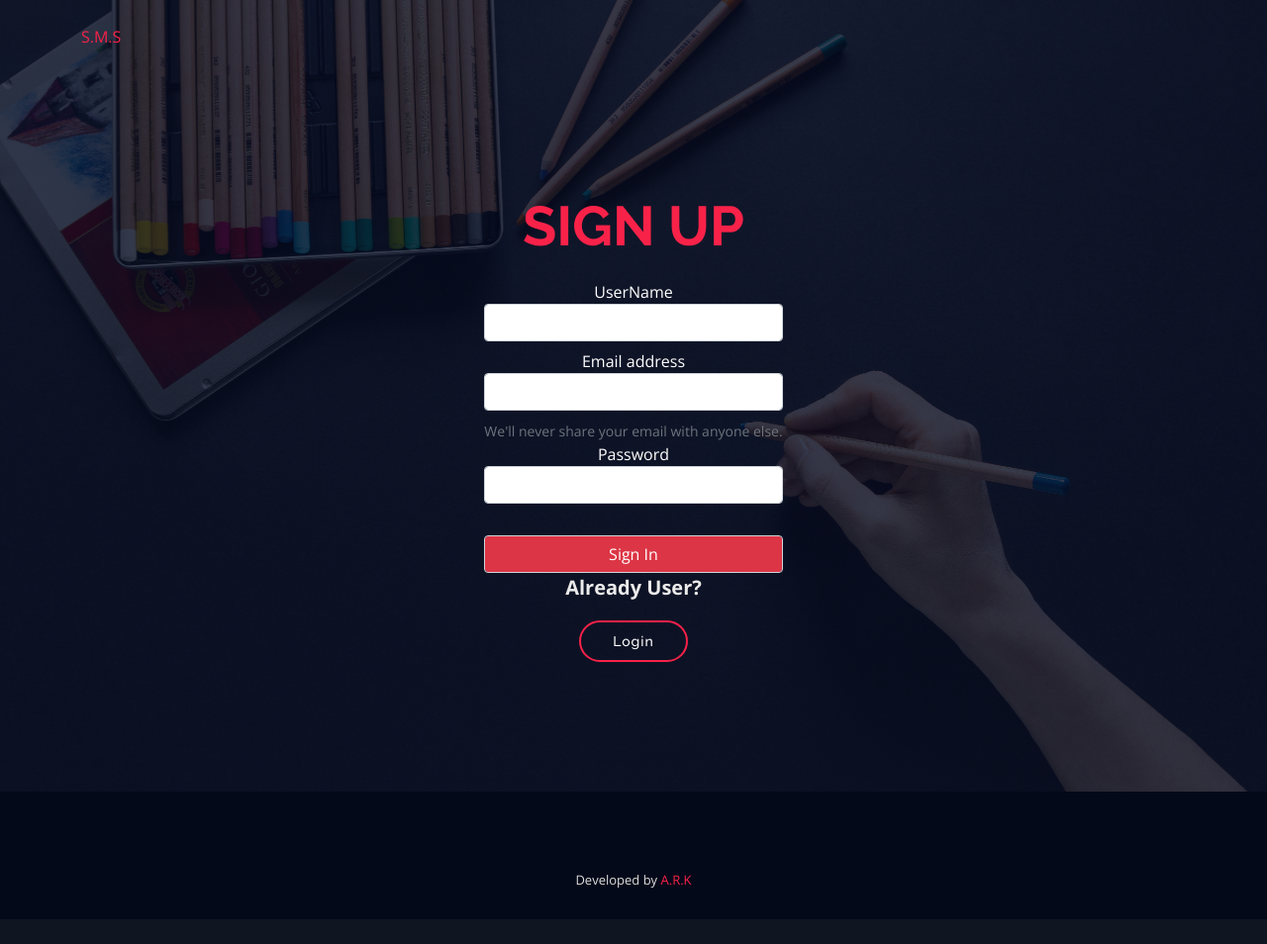
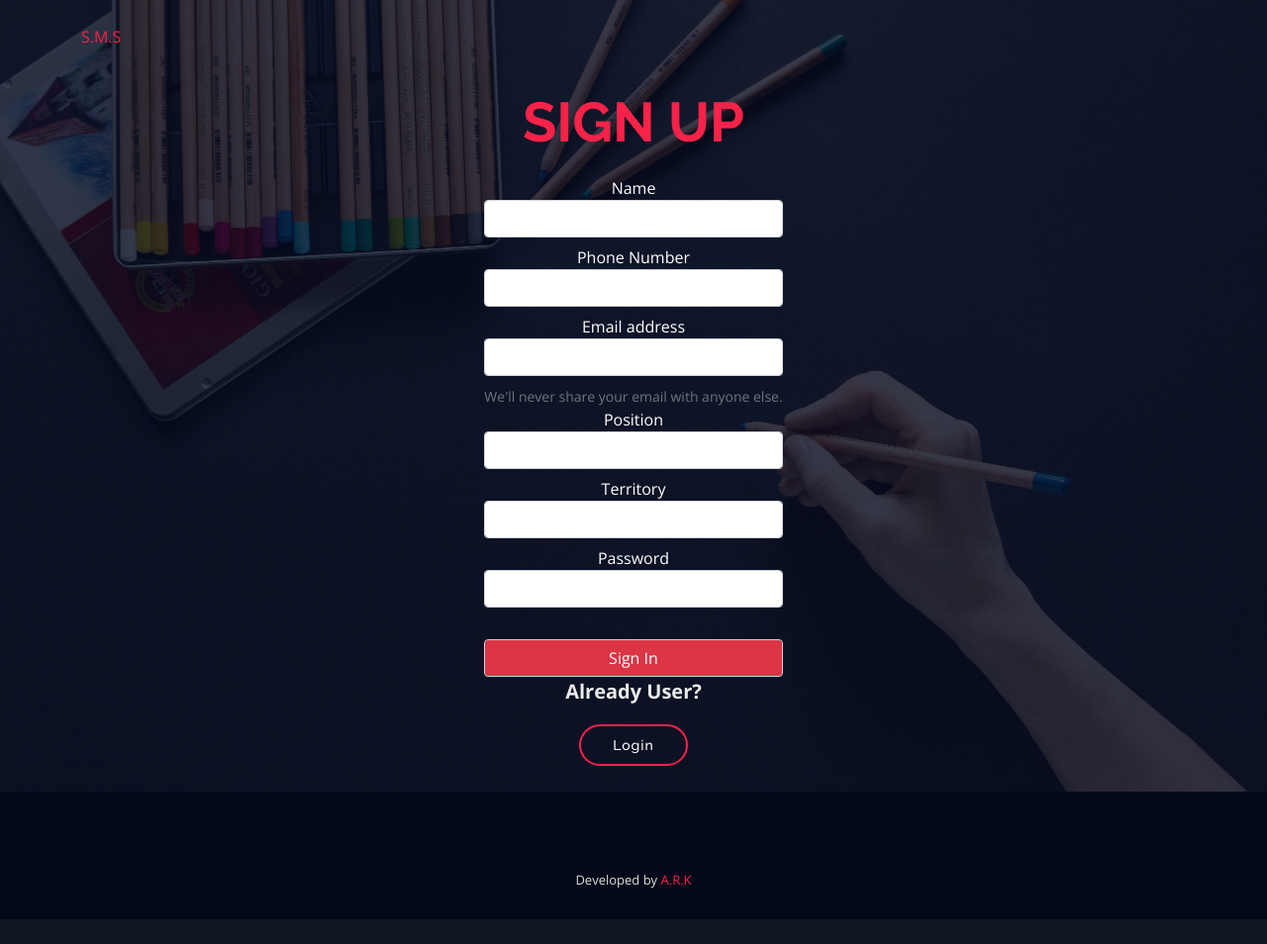
Before and after one commit to ashwinchandra08/CRM, a Flask app: page /signup in a window 1280 px wide. Shown: the whole page at 99% size. Run offline with Flask 2, Linux system fonts and the light colour scheme; parts of the project's set-up code (start-up, migrations or seed data) failed here and were passed over; some libraries are stand-ins or nearby versions.

Commit message:
Signup and Login to salesman attribute

```diff
--- a/student management/main.py
+++ b/student management/main.py
@@ -18,8 +18,8 @@ login_manager=LoginManager(app)
 login_manager.login_view='login'
 
 @login_manager.user_loader
-def load_user(user_id):
-    return User.query.get(int(user_id))
+def load_user(user_S_ID):
+    return Salesman.query.get(int(user_S_ID))
 
 
 
@@ -59,13 +59,14 @@ class Product(db.Model):
     Price = id=db.Column(db.Integer)
 
 
-class Salesman(db.Model):
-    S_ID = db.Column(db.Integer, primary_key=True)
+class Salesman(UserMixin,db.Model):
+    id = db.Column(db.Integer, primary_key=True)
     Name = db.Column(db.String(100))
     Phone_No = db.Column(db.Integer)
-    Email=db.Column(db.String(100))
+    Email=db.Column(db.String(100),unique=True)
     Position=db.Column(db.String(100))
     Territory=db.Column(db.String(100))
+    password=db.Column(db.String(1000))
 
 
     # Define other attributes for the Salesman table
@@ -86,13 +87,13 @@ class Trig(db.Model):
     action=db.Column(db.String(100))
     timestamp=db.Column(db.String(100))
 
-
+'''
 class User(UserMixin,db.Model):
     id=db.Column(db.Integer,primary_key=True)
     username=db.Column(db.String(50))
     email=db.Column(db.String(50),unique=True)
     password=db.Column(db.String(1000))
-
+'''
 
 
 
@@ -204,10 +205,14 @@ def edit(Cust_ID):
 @app.route('/signup',methods=['POST','GET'])
 def signup():
     if request.method == "POST":
-        username=request.form.get('username')
-        email=request.form.get('email')
+        Name=request.form.get('Name')
+        Email=request.form.get('Email')
+        Phone_No = request.form.get("Phone_No")
+        Position = request.form.get("Position")
+        Territory = request.form.get("Territory")
         password=request.form.get('password')
-        user=User.query.filter_by(email=email).first()
+
+        user=Salesman.query.filter_by(Email=Email).first()
         if user:
             flash("Email Already Exist","warning")
             return render_template('/signup.html')
@@ -216,7 +221,7 @@ def signup():
         # new_user=db.engine.execute(f"INSERT INTO `user` (`username`,`email`,`password`) VALUES ('{username}','{email}','{encpassword}')")
 
         # this is method 2 to save data in db
-        newuser=User(username=username,email=email,password=encpassword)
+        newuser=Salesman(Name=Name,Phone_No = Phone_No,Email=Email,Position=Position,Territory=Territory, password=encpassword)
         db.session.add(newuser)
         db.session.commit()
         flash("Signup Succes Please Login","success")
@@ -229,9 +234,9 @@ def signup():
 @app.route('/login',methods=['POST','GET'])
 def login():
     if request.method == "POST":
-        email=request.form.get('email')
+        Email=request.form.get('Email')
         password=request.form.get('password')
-        user=User.query.filter_by(email=email).first()
+        user=Salesman.query.filter_by(Email=Email).first()
 
         if user and check_password_hash(user.password,password):
             login_user(user)
--- a/student management/static/assets/js/main.js
+++ b/student management/static/assets/js/main.js
@@ -6,6 +6,7 @@
 */
 !(function($) {
   "use strict";
+
 
   // Back to top button
   $(window).scroll(function() {
--- a/student management/templates/login.html
+++ b/student management/templates/login.html
@@ -22,7 +22,7 @@ login
 <form class=" text-white py-3 px-3" action="/login" method="post">
   <div class="form-group">
     <label for="exampleInputEmail1">Email address</label>
-    <input type="email" class="form-control mb-3" id="exampleInputEmail1" name="email" aria-describedby="emailHelp" required>
+    <input type="email" class="form-control mb-3" id="exampleInputEmail1" name="Email" aria-describedby="emailHelp" required>
 
   </div>
   <div class="form-group">
--- a/student management/templates/signup.html
+++ b/student management/templates/signup.html
@@ -22,13 +22,25 @@ Signup
   {% endwith %}
 <form class=" text-white py-3 px-3" action="/signup" method="post">
  <div class="form-group">
-    <label for="exampleInputPassword1">UserName</label>
-    <input type="text" class="form-control mb-2" name="username" id="username" required>
+    <label for="exampleInputPassword1">Name</label>
+    <input type="text" class="form-control mb-2" name="Name" id="Name" required>
+  </div>
+  <div class="form-group">
+    <label for="exampleInputPhoneNo1">Phone Number</label>
+    <input type="number" class="form-control mb-2" name="Phone_No" id="Phone_No" required>
   </div>
   <div class="form-group">
     <label for="exampleInputEmail1">Email address</label>
-    <input type="email" class="form-control mb-2" id="exampleInputEmail1" name="email" aria-describedby="emailHelp" required>
+    <input type="email" class="form-control mb-2" id="Email" name="Email" aria-describedby="emailHelp" required>
     <small id="emailHelp" class="form-text text-muted">We'll never share your email with anyone else.</small>
+  </div>
+  <div class="form-group">
+    <label for="exampleInputEmail1">Position</label>
+    <input type="text" class="form-control mb-2" id="Position" name="Position" required>
+  </div>
+  <div class="form-group">
+    <label for="exampleInputEmail1">Territory</label>
+    <input type="text" class="form-control mb-2" id="Territory" name="Territory" required>
   </div>
   <div class="form-group">
     <label for="exampleInputPassword1">Password</label>
```
Also changed, not shown: student management/templates/base.html (+1 -8 lines).
